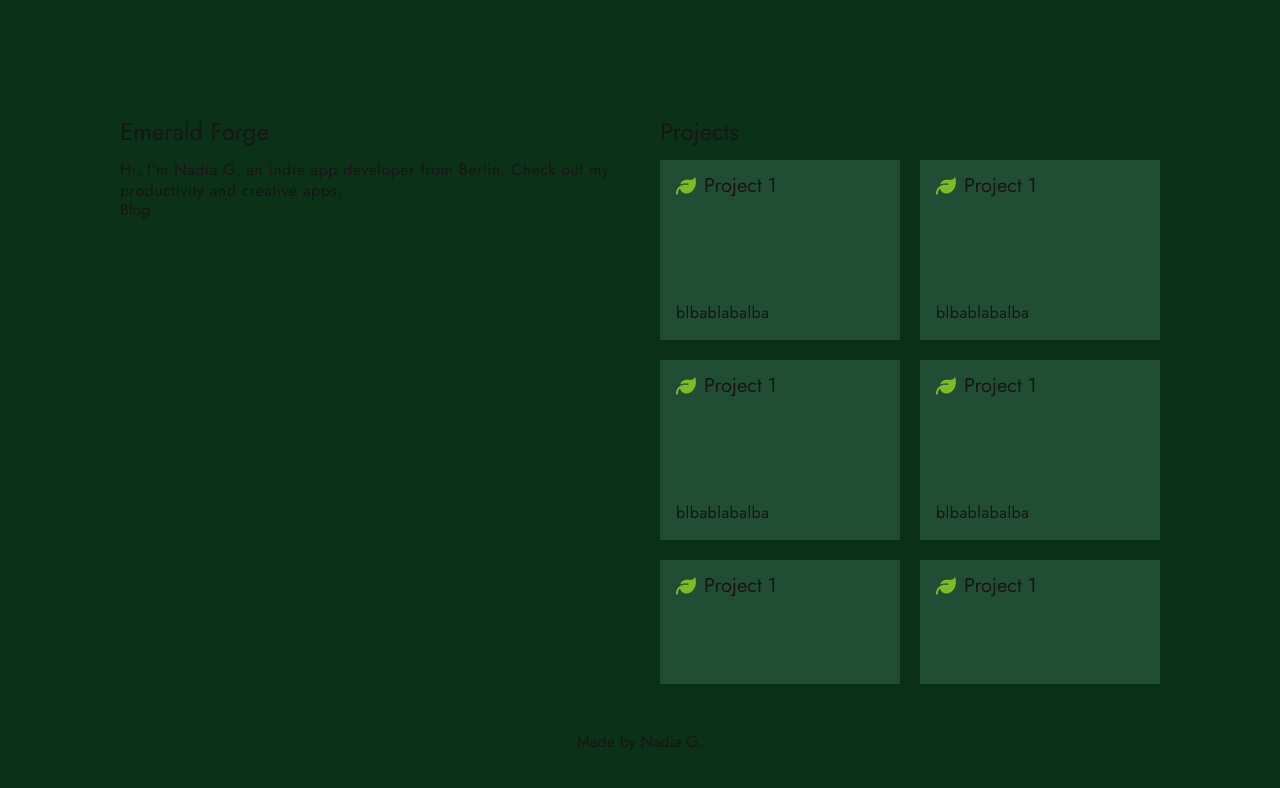
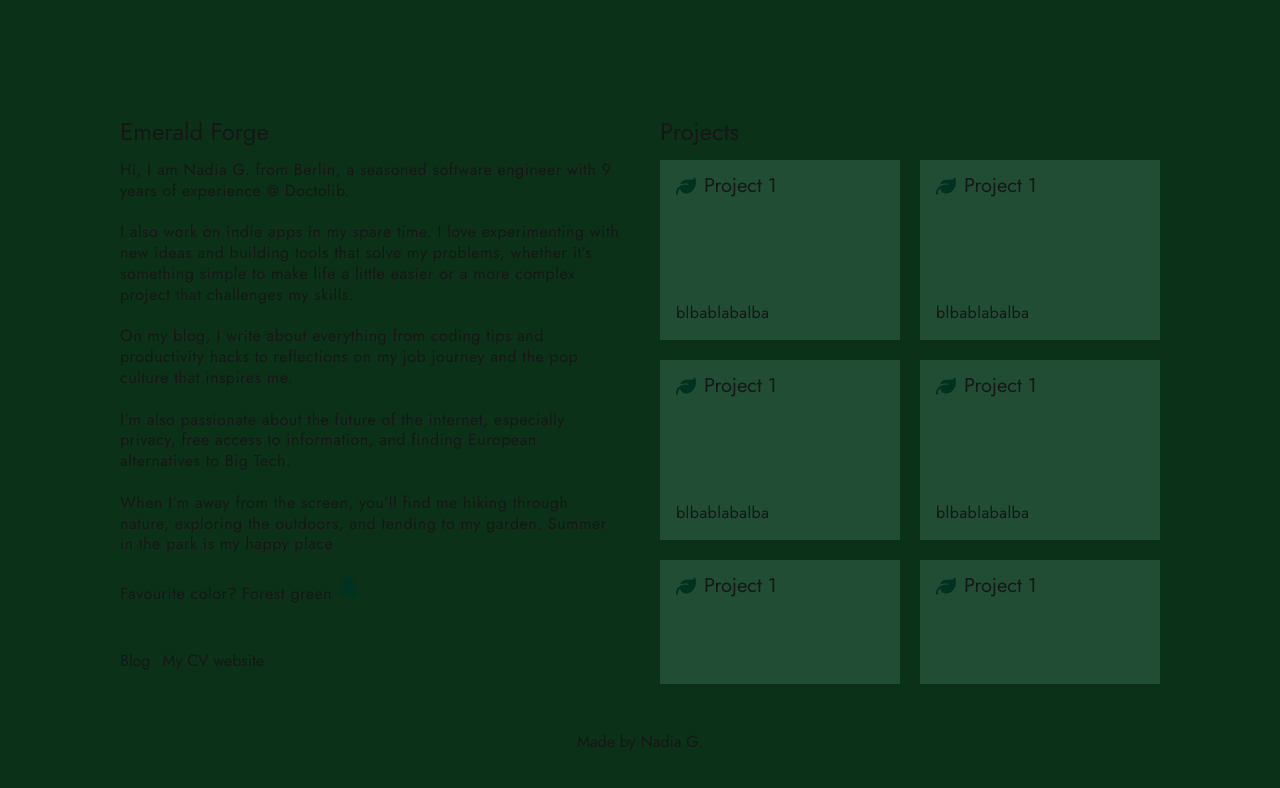
Before and after one commit to JackGarrus/nadyg-website, a Next.js app: page / in a window 1280 px wide. Shown: the top 788 px of the page. Built offline with nearby package versions, Linux system fonts and the light colour scheme.

Commit message:
write about me content

```diff
--- a/src/app/page.tsx
+++ b/src/app/page.tsx
@@ -1,6 +1,7 @@
 import s from "./page.module.css";
 // import { Card } from "./ui/Card";
 import LeafIcon from "./icons/leaf";
+import Tree from "./icons/tree";
 
 export default function Home() {
   return (
@@ -11,11 +12,48 @@ export default function Home() {
           <h1 className="h1">Emerald Forge</h1>
           <br />
           <p className="paragraph">
-            Hi, I’m Nadia G, an indie app developer from Berlin. Check out my
-            productivity and creative apps.
+            Hi, I am Nadia G. from Berlin, a seasoned software engineer with 9
+            years of experience @ Doctolib.
+            <br />
+            <br />I also work on indie apps in my spare time. I love
+            experimenting with new ideas and building tools that solve my
+            problems, whether it’s something simple to make life a little easier
+            or a more complex project that challenges my skills.
+            <br />
+            <br />
+            On my blog, I write about everything from coding tips and
+            productivity hacks to reflections on my job journey and the pop
+            culture that inspires me.
+            <br />
+            <br />
+            I’m also passionate about the future of the internet, especially
+            privacy, free access to information, and finding European
+            alternatives to Big Tech.
+            <br />
+            <br />
+            When I’m away from the screen, you’ll find me hiking through nature,
+            exploring the outdoors, and tending to my garden. Summer in the park
+            is my happy place
+            <br />
+            <br />
+            Favourite color? Forest green{" "}
+            <span>
+              <Tree className={s.projectIcon} color="#013220" />
+            </span>
           </p>
           {/* Come si creano i link in nextjs? */}
-          <a>Blog</a>
+          <br />
+          <br />
+          <div className={s.linksContainer}>
+            <a className={s.link}>Blog</a>
+            <a
+              className={s.link}
+              href="https://nadiaguarracino.vercel.app/about"
+              target="_blank"
+            >
+              My CV website
+            </a>
+          </div>
         </section>
 
         <section className={s.projectsSection}>
@@ -24,7 +62,7 @@ export default function Home() {
           <div className={s.cardsContainer}>
             <div className={s.card}>
               <div className={s.cardHeader}>
-                <LeafIcon className={s.projectIcon} color="#80ba27" />
+                <LeafIcon className={s.projectIcon} color="#013220" />
                 <h3 className="h2">Project 1</h3>
               </div>
               <p className="paragraph">blbablabalba</p>
@@ -32,7 +70,7 @@ export default function Home() {
 
             <div className={s.card}>
               <div className={s.cardHeader}>
-                <LeafIcon className={s.projectIcon} color="#80ba27" />
+                <LeafIcon className={s.projectIcon} color="#013220" />
                 <h3 className="h2">Project 1</h3>
               </div>
               <p className="paragraph">blbablabalba</p>
@@ -40,7 +78,7 @@ export default function Home() {
 
             <div className={s.card}>
               <div className={s.cardHeader}>
-                <LeafIcon className={s.projectIcon} color="#80ba27" />
+                <LeafIcon className={s.projectIcon} color="#013220" />
                 <h3 className="h2">Project 1</h3>
               </div>
               <p className="paragraph">blbablabalba</p>
@@ -48,7 +86,7 @@ export default function Home() {
 
             <div className={s.card}>
               <div className={s.cardHeader}>
-                <LeafIcon className={s.projectIcon} color="#80ba27" />
+                <LeafIcon className={s.projectIcon} color="#013220" />
                 <h3 className="h2">Project 1</h3>
               </div>
               <p className="paragraph">blbablabalba</p>
@@ -56,7 +94,7 @@ export default function Home() {
 
             <div className={s.card}>
               <div className={s.cardHeader}>
-                <LeafIcon className={s.projectIcon} color="#80ba27" />
+                <LeafIcon className={s.projectIcon} color="#013220" />
                 <h3 className="h2">Project 1</h3>
               </div>
               <p className="paragraph">blbablabalba</p>
@@ -64,7 +102,7 @@ export default function Home() {
 
             <div className={s.card}>
               <div className={s.cardHeader}>
-                <LeafIcon className={s.projectIcon} color="#80ba27" />
+                <LeafIcon className={s.projectIcon} color="#013220" />
                 <h3 className="h2">Project 1</h3>
               </div>
               <p className="paragraph">blbablabalba</p>
@@ -72,7 +110,7 @@ export default function Home() {
 
             <div className={s.card}>
               <div className={s.cardHeader}>
-                <LeafIcon className={s.projectIcon} color="#80ba27" />
+                <LeafIcon className={s.projectIcon} color="#013220" />
                 <h3 className="h2">Project 1</h3>
               </div>
               <p className="paragraph">blbablabalba</p>
@@ -80,7 +118,7 @@ export default function Home() {
 
             <div className={s.card}>
               <div className={s.cardHeader}>
-                <LeafIcon className={s.projectIcon} color="#80ba27" />
+                <LeafIcon className={s.projectIcon} color="#013220" />
                 <h3 className="h2">Project 1</h3>
               </div>
               <p className="paragraph">blbablabalba</p>
@@ -88,7 +126,7 @@ export default function Home() {
 
             <div className={s.card}>
               <div className={s.cardHeader}>
-                <LeafIcon className={s.projectIcon} color="#80ba27" />
+                <LeafIcon className={s.projectIcon} color="#013220" />
                 <h3 className="h2">Project 1</h3>
               </div>
               <p className="paragraph">blbablabalba</p>
@@ -96,7 +134,7 @@ export default function Home() {
 
             <div className={s.card}>
               <div className={s.cardHeader}>
-                <LeafIcon className={s.projectIcon} color="#80ba27" />
+                <LeafIcon className={s.projectIcon} color="#013220" />
                 <h3 className="h2">Project 1</h3>
               </div>
               <p className="paragraph">blbablabalba</p>
@@ -104,7 +142,7 @@ export default function Home() {
 
             <div className={s.card}>
               <div className={s.cardHeader}>
-                <LeafIcon className={s.projectIcon} color="#80ba27" />
+                <LeafIcon className={s.projectIcon} color="#013220" />
                 <h3 className="h2">Project 1</h3>
               </div>
               <p className="paragraph">blbablabalba</p>
@@ -112,7 +150,7 @@ export default function Home() {
 
             <div className={s.card}>
               <div className={s.cardHeader}>
-                <LeafIcon className={s.projectIcon} color="#80ba27" />
+                <LeafIcon className={s.projectIcon} color="#013220" />
                 <h3 className="h2">Project 1</h3>
               </div>
               <p className="paragraph">blbablabalba</p>
@@ -120,7 +158,7 @@ export default function Home() {
 
             <div className={s.card}>
               <div className={s.cardHeader}>
-                <LeafIcon className={s.projectIcon} color="#80ba27" />
+                <LeafIcon className={s.projectIcon} color="#013220" />
                 <h3 className="h2">Project 1</h3>
               </div>
               <p className="paragraph">blbablabalba</p>
```
